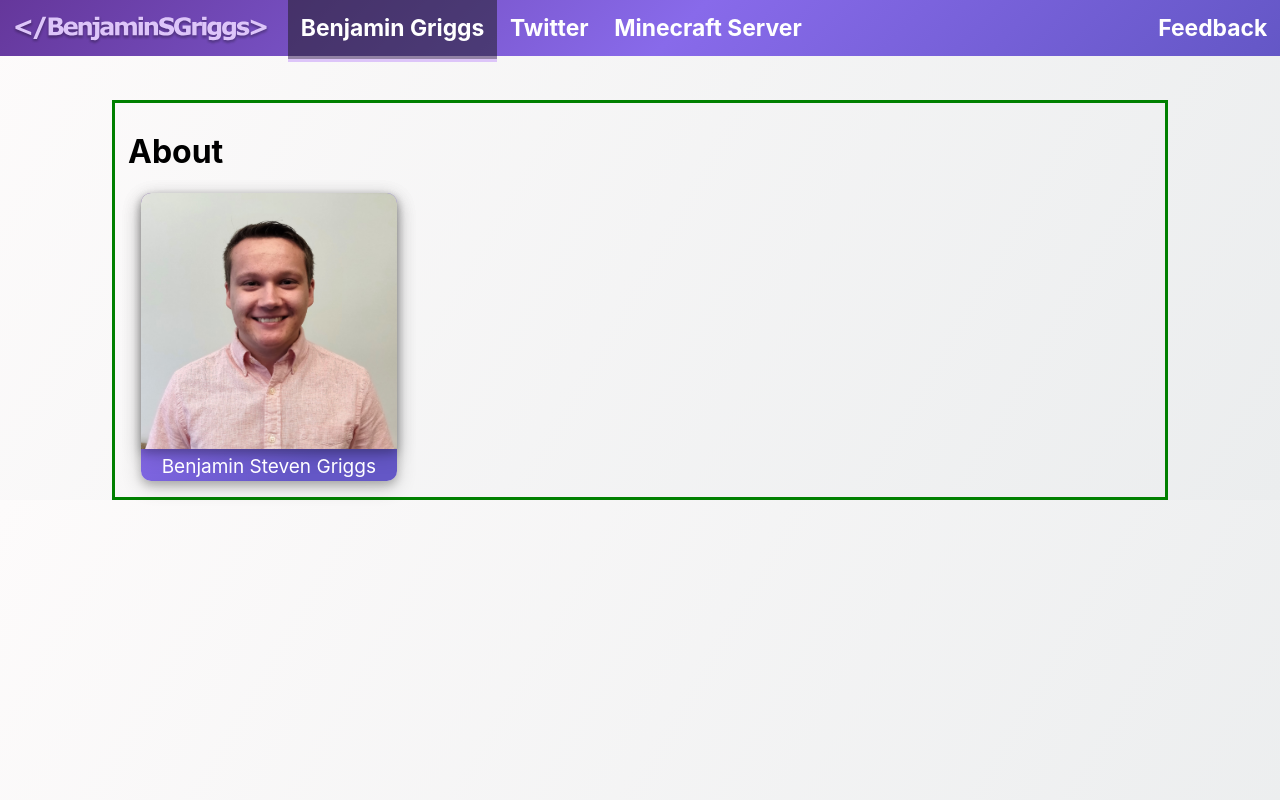
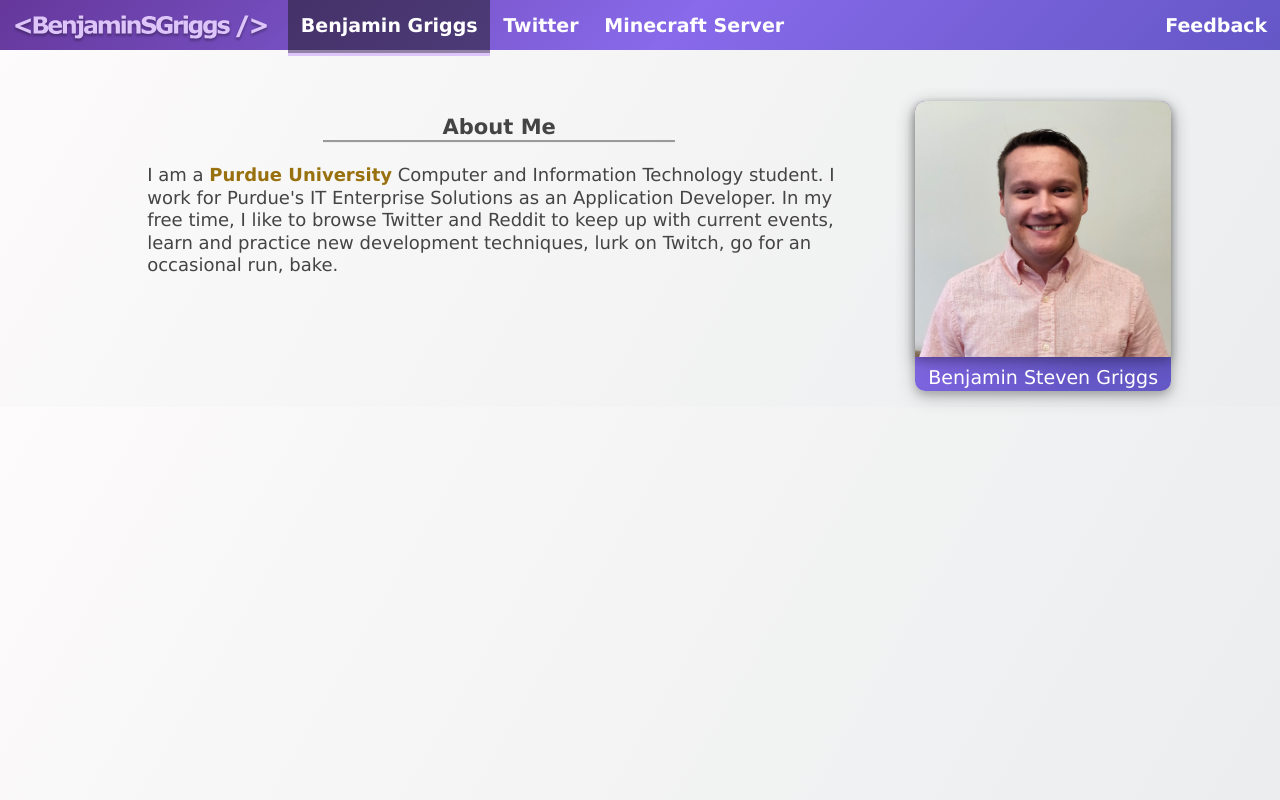
Before and after one commit to bsgriggs/benjaminsgriggs, a React (Create React App) app: page / in a window 1280 px wide. Built offline with nearby package versions, Linux system fonts and the light colour scheme.

Commit message:
made header dimensions static

```diff
--- a/src/App.css
+++ b/src/App.css
@@ -1,7 +1,6 @@
 .App {
   margin: auto;
-  width: 80%;
-  border: 3px solid green;
+  width: 85%;
   padding: 1vh 1vw;
 }
 
--- a/src/Navbar.css
+++ b/src/Navbar.css
@@ -2,29 +2,27 @@
     display: flex;
     flex-direction: row;
     width: 100%;
-    height: 7vh;
-    min-height: 45px;
+    height: 50px;
     background-image: linear-gradient(-225deg, #65379B 0%, #886AEA 53%, #6457C6 100%);
-    transform: translateY(-5.5vh);
+    transform: translateY(-35px);
 }
 
 .Navbar img {
     margin: 1vh 1.5vw 0vh 1vw;
     cursor: pointer;
     height: auto;
-    max-height: 45px;
+    max-height: 50px;
     min-width: 215px;
     max-width: 20vw;
 }
 
 .Navbar a {
-    font-size: calc(1.2vw + 7.5px);
+    font-size: calc(.9vw + 7.5px);
     font-weight: bold;
     color: white;
     text-decoration: none;
-    line-height: 7vh;
-    height: 7vh;
-    min-height: 45px;
+    line-height: 50px;
+    height: 50px;
     padding: 0vh 1vw 0vh 1vw;
     cursor: pointer;
     list-style: none;
@@ -63,20 +61,18 @@
     flex-direction: row;
     color: white;
     width: 75%;
-    height: 5.5vh;
-    min-height: 35px;
+    height: 35px;
     background-image: linear-gradient(to right, #434343 0%, black 75%);
     opacity: .85;
 }
 
 .Slider a{
-    height: 5.5vh;
-    min-height: 35px;
+    height: 35px;
     padding: 0vh 1vw 0vh 1vw;
     cursor: pointer;
-    font-size: calc(.7vw + 11.5px);
+    font-size: calc(.5vw + 10.5px);
     font-weight: bold;
-    line-height: 5.5vh;
+    line-height: 35px;
     color: white;
     text-decoration: none;
     list-style: none;
@@ -101,11 +97,11 @@
 }
 
 .up{
-    transform: translateY(0vh);
+    transform: translateY(5px);
     transition: ease .7s;
 }
 
 .down {
     transition: ease .7s;
-    transform: translateY(7vh);
+    transform: translateY(49px);
 }
--- a/src/Navbar.js
+++ b/src/Navbar.js
@@ -11,10 +11,6 @@ export class Navbar extends React.Component{
 
 		//other methods
 		this.slideNav = this.slideNav.bind(this);
-	}
-
-	clickResume(){
-		window.open("./Benjamin_Griggs_Resume.pdf");
 	}
 
 	slideNav(){
--- a/src/UI Components/About/About.css
+++ b/src/UI Components/About/About.css
@@ -1,3 +1,25 @@
-.Body {
-    background-image: linear-gradient(120deg, #fdfbfb 0%, #ebedee 100%);
-  }
+.About{
+	display: flex;
+	justify-content: space-around;
+}
+.Left{
+	margin: 0vh 4vw;
+}
+
+.Left h3{
+	text-align: center;
+	border-bottom-style: groove;
+	width: 50%;
+	transform: translateX(50%);
+}
+
+.Left p a{
+	color: #98700D;
+	text-decoration: none;
+	cursor: pointer;
+}
+
+.Left p a:hover{
+	color: #C28E0E;
+	text-decoration: underline;
+}
--- a/src/UI Components/About/About.js
+++ b/src/UI Components/About/About.js
@@ -6,7 +6,12 @@ import './About.css';
 const About = () => {
   return(
 		<div className="About">
-			<h1>About</h1>
+			<div className="Left">
+				<h3>About Me</h3>
+				<p>I am a <strong><a href="https://www.purdue.edu/" target="_blank" rel="noopener noreferrer">Purdue University</a></strong> Computer and Information Technology student.
+            	 I work for Purdue's IT Enterprise Solutions as an Application Developer. In my free time, I like to browse Twitter and Reddit
+            	 to keep up with current events, learn and practice new development techniques, lurk on Twitch, go for an occasional run, bake.</p>
+			</div>
 			<FramedImage image={professionalPic} alt={"Me"} caption={"Benjamin Steven Griggs"}/>
 		</div>
 	);
--- a/src/index.css
+++ b/src/index.css
@@ -1,11 +1,14 @@
 body {
   margin: 0;
   padding: 0;
-  font-family: -apple-system, BlinkMacSystemFont, "Segoe UI", "Roboto", "Oxygen",
+  font-family: "Verdana",-apple-system, BlinkMacSystemFont, "Segoe UI", "Roboto", "Oxygen",
     "Ubuntu", "Cantarell", "Fira Sans", "Droid Sans", "Helvetica Neue",
     sans-serif;
   -webkit-font-smoothing: antialiased;
   -moz-osx-font-smoothing: grayscale;
+  color: #444;
+  line-height: 1.25;
+  font-size: 18px;
 }
 
 code {
```
Also changed, not shown: src/imgs/BenjaminSGriggs.svg, src/imgs/Brand.svg (added).
